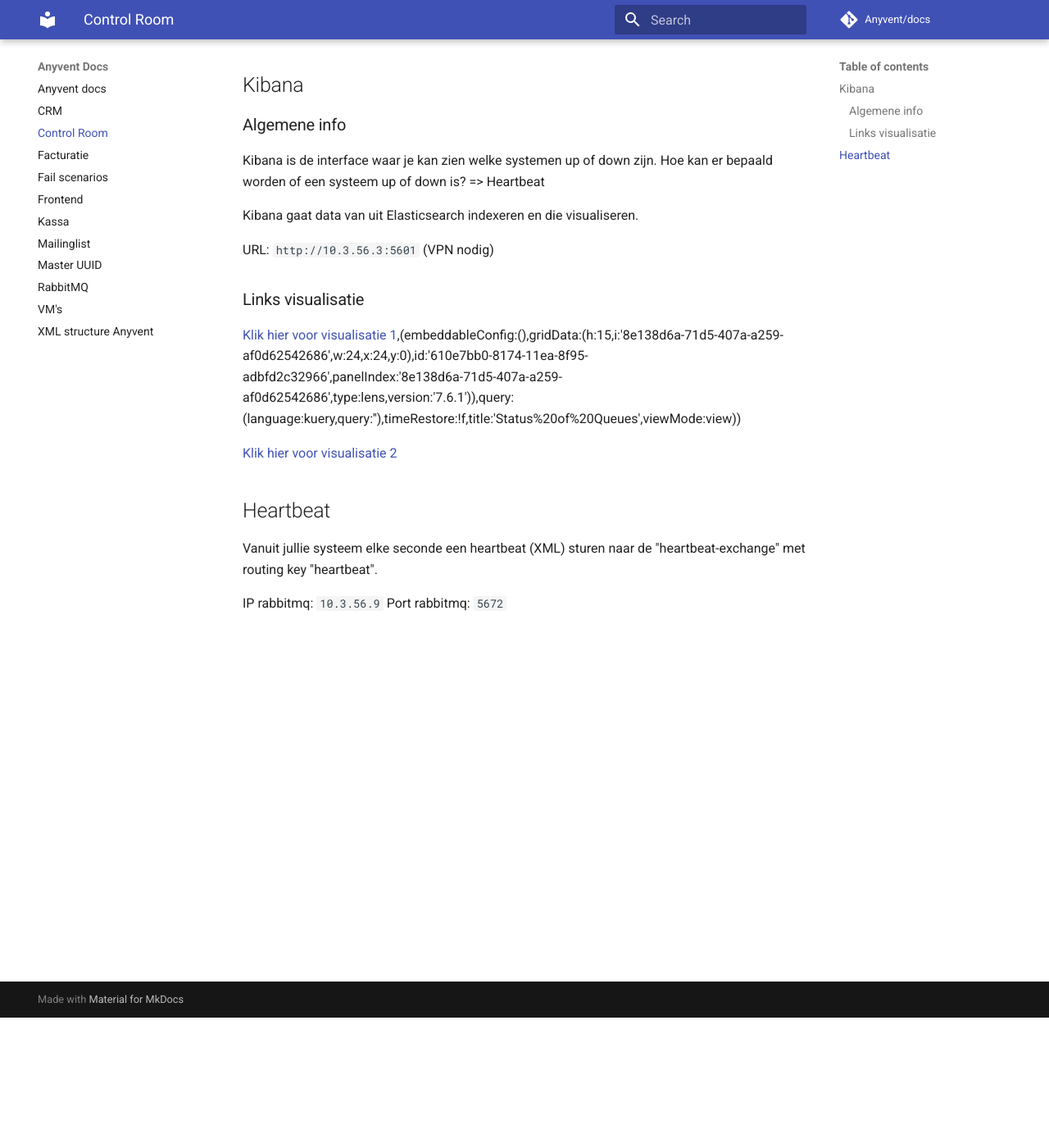
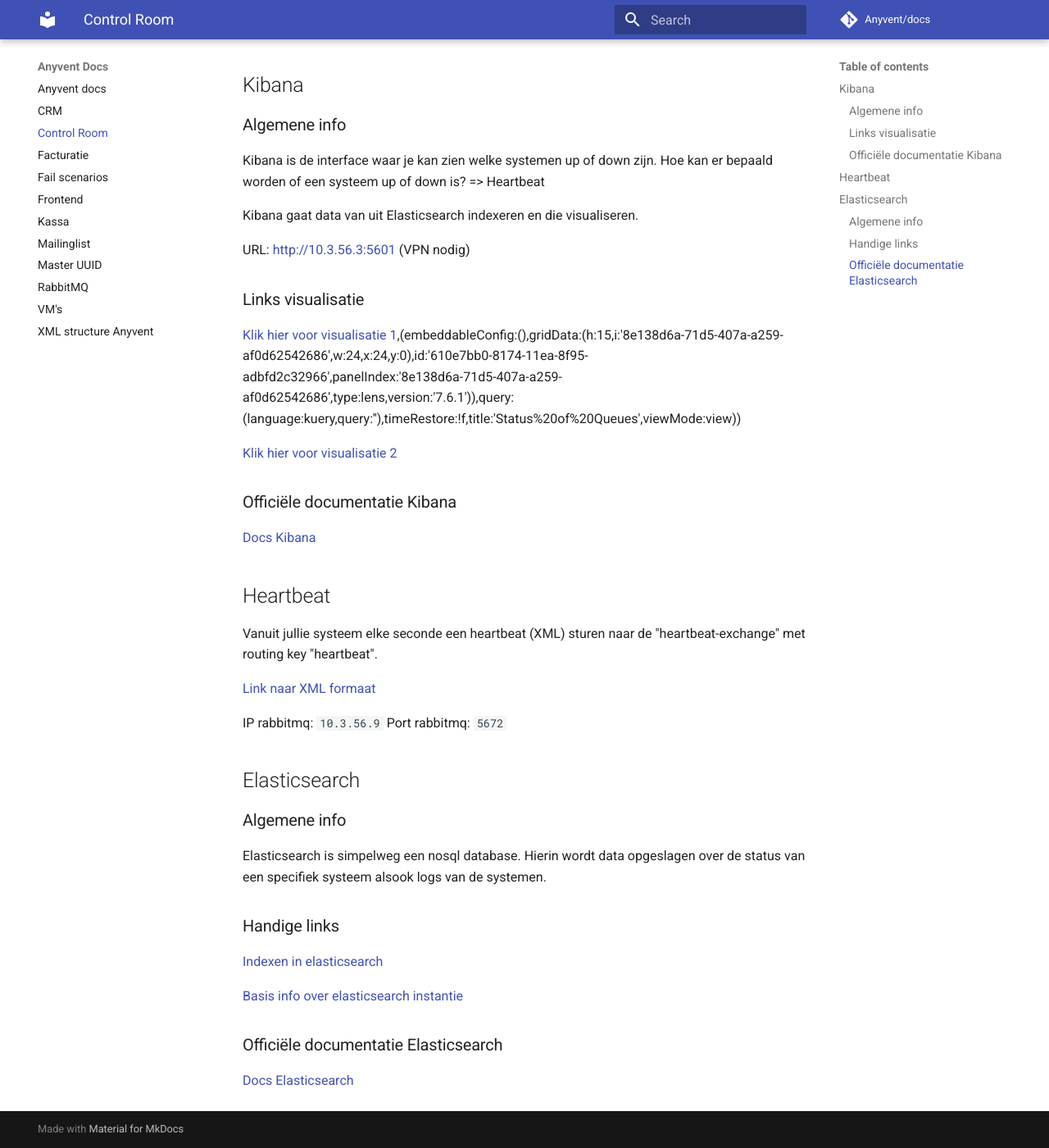
Before and after one commit to seppeconinx/docs, an MkDocs documentation site: the page built from docs/Control Room.md, in a window 1280 px wide and 1400 px high, scrolled down 159 px. Shown: the whole window at 82% size. Built offline with MkDocs 1.6.1 and Material for MkDocs 9.7.7, drawn with Linux system fonts in a browser that asks for light colours; comment, search, counter and statistics services are not loaded.

Commit message:
Link naar heartbeat xml in heartbeat section op control room page & nodige verwijzing naar docs

```diff
--- a/docs/Control Room.md
+++ b/docs/Control Room.md
@@ -8,7 +8,7 @@
 
 Kibana gaat data van uit Elasticsearch indexeren en die visualiseren.
 
-URL: `http://10.3.56.3:5601` (VPN nodig)
+URL: [http://10.3.56.3:5601](http://10.3.56.3:5601) (VPN nodig)
 
 ### Links visualisatie
 
@@ -16,9 +16,29 @@
 
 [Klik hier voor visualisatie 2](http://10.3.56.3:5601/app/canvas#/workpad/workpad-274ba810-be9e-46f8-8591-2c017014df87/page/1?__refreshInterval=5s)
 
+### Officiële documentatie Kibana
+[Docs Kibana](https://www.elastic.co/guide/en/kibana/7.6/index.html)
+
 ## Heartbeat
 
 Vanuit jullie systeem elke seconde een heartbeat (XML) sturen naar de "heartbeat-exchange" met routing key "heartbeat".
 
+[Link naar XML formaat](https://anyvent.github.io/docs/XML/#heartbeat)
+
 IP rabbitmq: `10.3.56.9`
 Port rabbitmq: `5672`
+
+
+## Elasticsearch
+### Algemene info
+Elasticsearch is simpelweg een nosql database.
+Hierin wordt data opgeslagen over de status van een specifiek systeem alsook logs van de systemen.
+
+### Handige links
+
+[Indexen in elasticsearch](http://10.3.56.3:9200/_cat/indices?v)
+
+[Basis info over elasticsearch instantie](http://10.3.56.3:9200/)
+
+### Officiële documentatie Elasticsearch
+[Docs Elasticsearch](https://www.elastic.co/guide/en/elasticsearch/reference/7.6/index.html)
```
